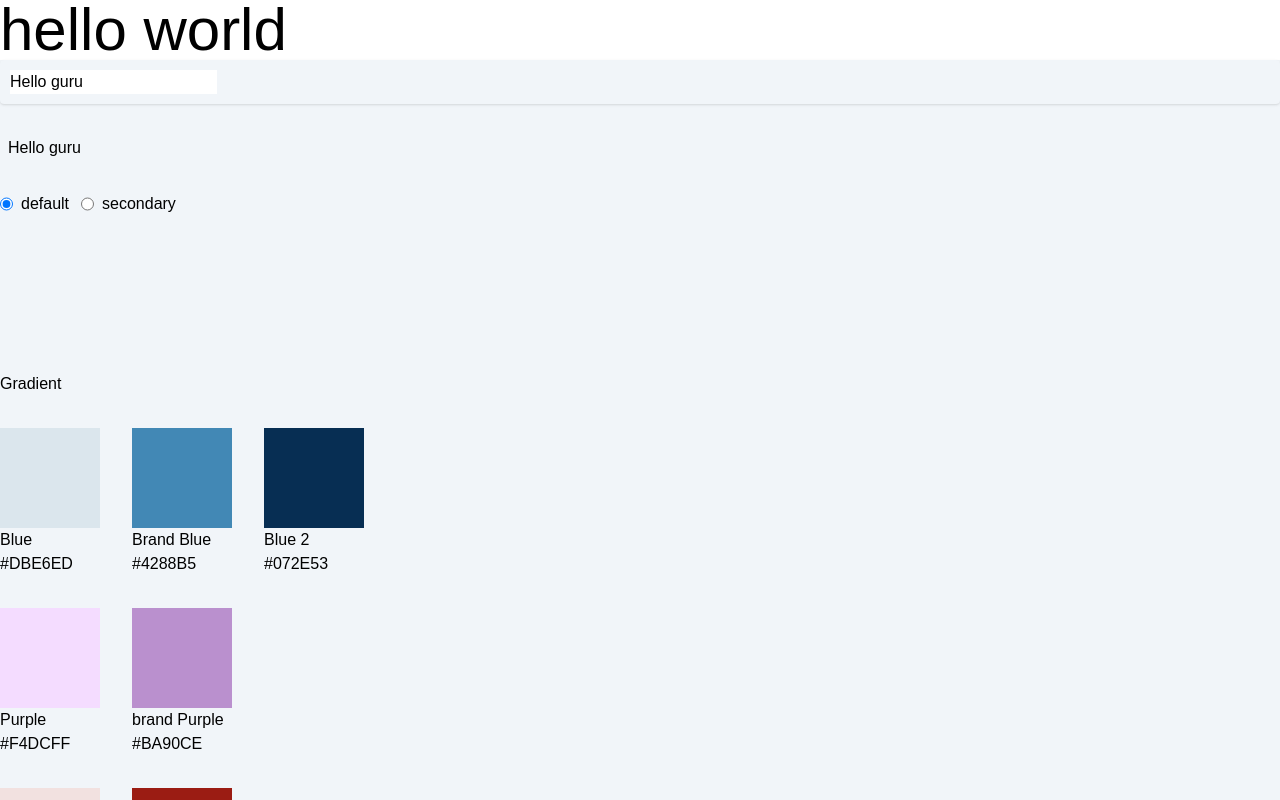
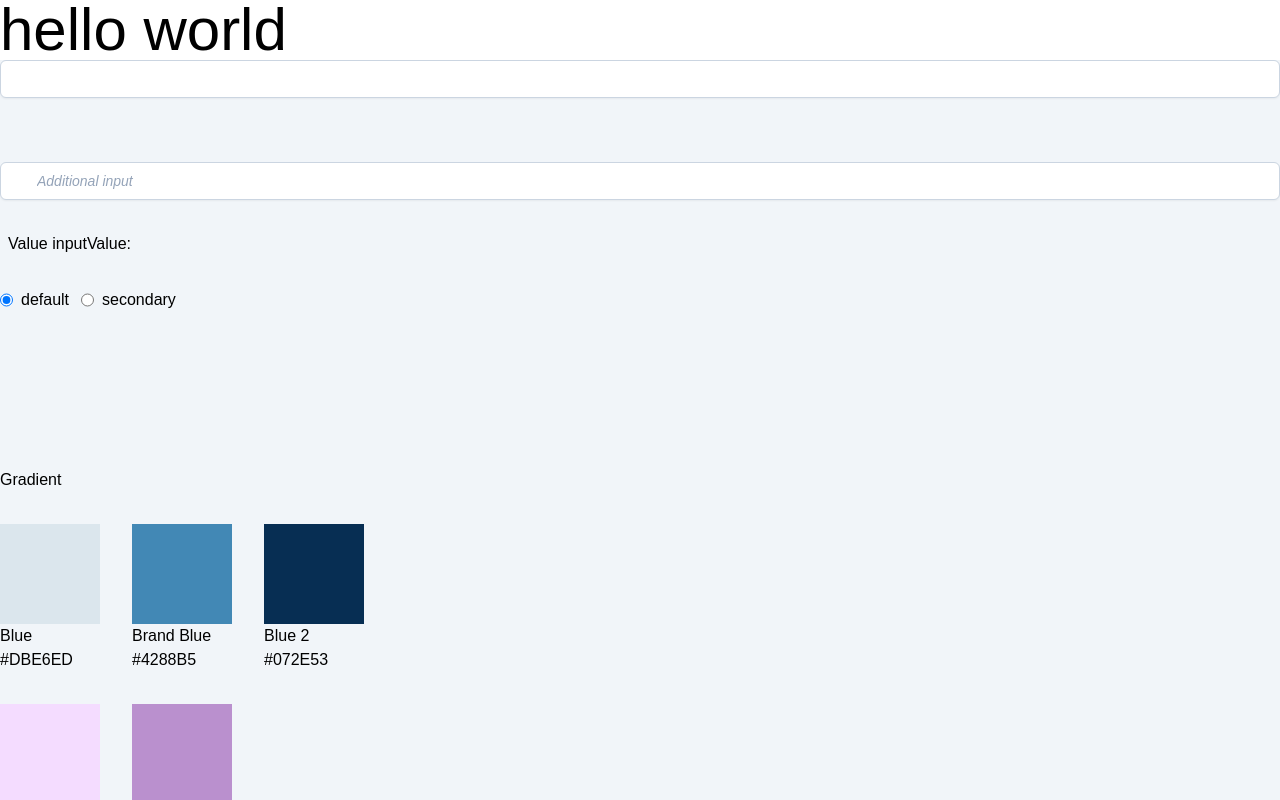
Before and after one commit to Nechaiev/Kraken, a Vue app: page / in a window 1280 px wide. Shown: the top 800 px of the page. Built offline with nearby package versions, Linux system fonts and the light colour scheme.

Commit message:
add default input

```diff
--- a/package.json
+++ b/package.json
@@ -9,6 +9,7 @@
     "preview": "vite preview"
   },
   "dependencies": {
+    "lodash.debounce": "^4.0.8",
     "vue": "^3.3.4"
   },
   "devDependencies": {
--- a/src/App.vue
+++ b/src/App.vue
@@ -5,8 +5,12 @@
     :class="containerClasses"
     class="container bg-slate-100 flex flex-col gap-8 mx-auto"
   >
-    <my-input v-model="message" @setTheme="onSetTheme" />
+    <my-input class="placeholder:italic placeholder:text-slate-400 block bg-white w-full border border-slate-300 rounded-md py-2 pl-9 pr-3 shadow-sm focus:outline-none focus:border-sky-500 focus:ring-sky-500 focus:ring-1 sm:text-sm" v-model="message" @setTheme="onSetTheme" />
     <p class="pl-2">{{ message }}</p>
+
+    <input class="placeholder:italic placeholder:text-slate-400 block bg-white w-full border border-slate-300 rounded-md py-2 pl-9 pr-3 shadow-sm focus:outline-none focus:border-sky-500 focus:ring-sky-500 focus:ring-1 sm:text-sm" v-model="message" placeholder="Additional input" />
+    <p class="pl-2">Value inputValue: {{ message }}</p>
+
     <div class="mb-6 flex flex-wrap gap-3">
       <label v-for="theme in themes" :key="theme" class="flex flex-wrap gap-2">
         <input
@@ -114,8 +118,7 @@ import ColorCard from "@/components/ColorCard.vue";
 import MyInput from "@/components/MyInput.vue";
 import { ref, computed } from "vue";
 
-const message = ref("Hello guru");
-
+const message = ref("");
 const containerClasses = computed(() => {
   const classes = [];
   if (selectedTheme.value === "secondary") {
```
Also changed, not shown: 1 other file (tests, documents, lock files or other folders).
